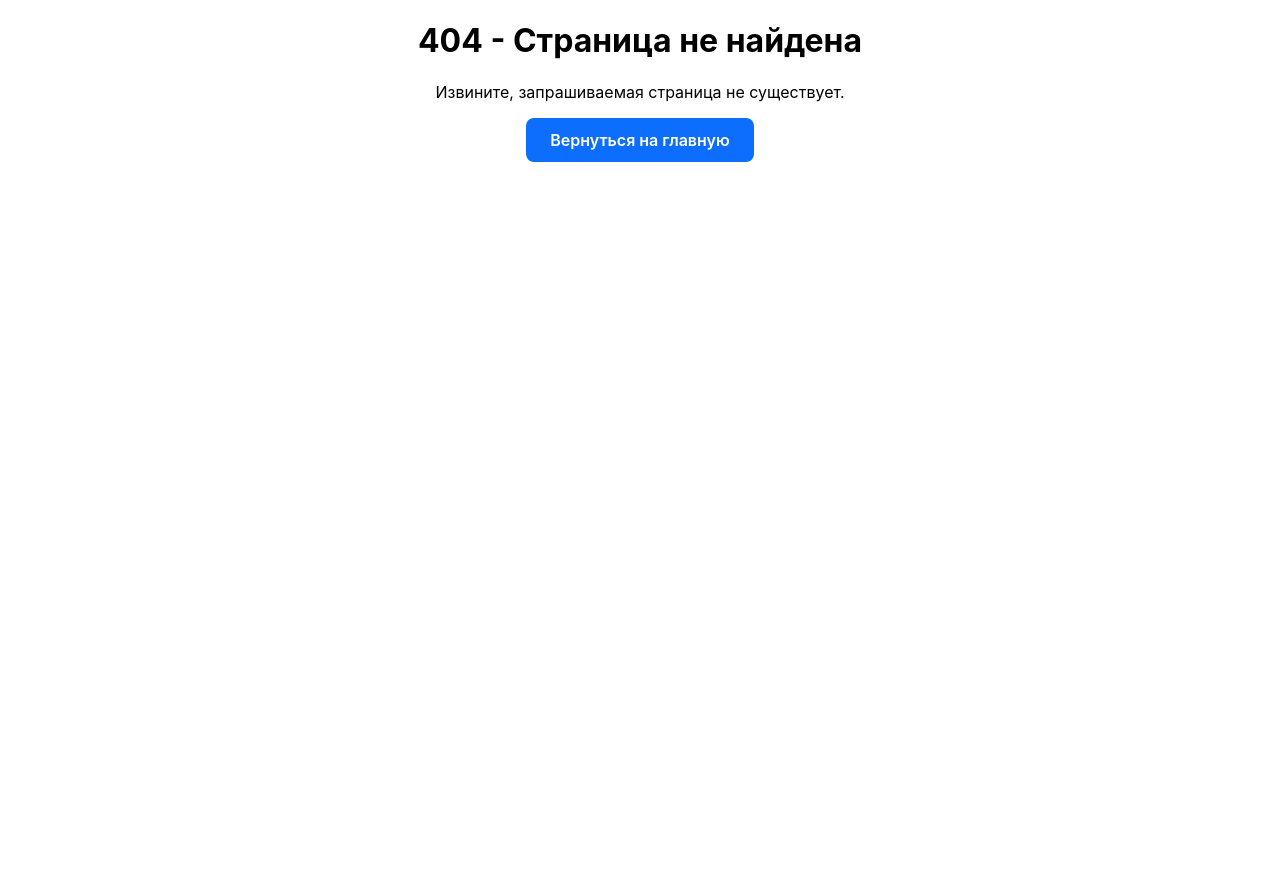
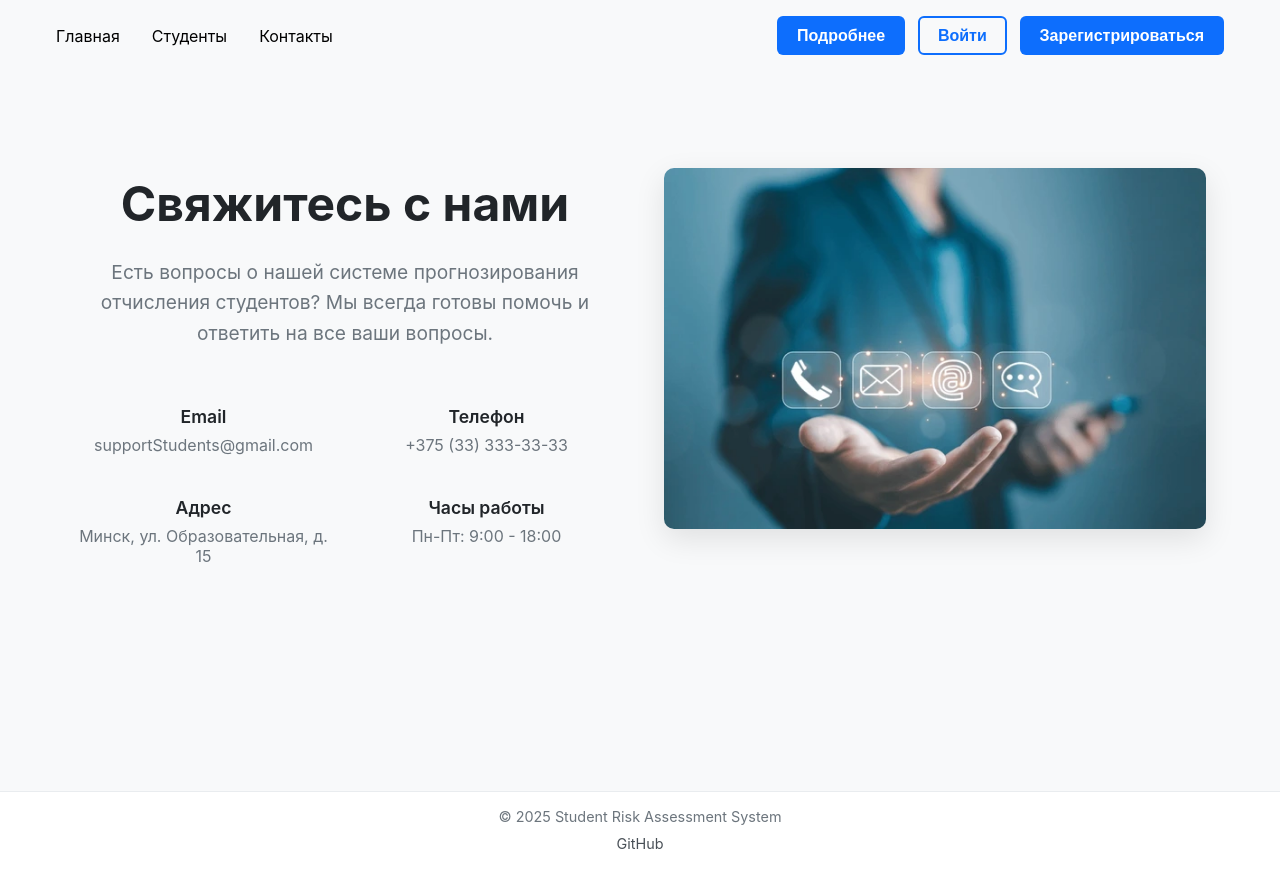
Before and after one commit to SavichArtem/React_labs, a React (Create React App) app: page /contact in a window 1280 px wide. Before the commit this address had no page. Before the commit the page ends 800 px from the top, so only its background shows below. Built offline with nearby package versions, Linux system fonts and the light colour scheme.

Commit message:
feat: add Contact page

```diff
--- a/src/App.js
+++ b/src/App.js
@@ -3,6 +3,7 @@ import { BrowserRouter as Router, Routes, Route } from "react-router-dom";
 import { HomePage } from './pages/HomePage/HomePage';
 import { NotFoundPage } from './pages/NotFoundPage/NotFoundPage';
 import { StudentsPage } from './pages/StudentPage/StudentPage';
+import { ContactPage } from './pages/ContactPage/ContactPage';
 
 
 function App() {
@@ -13,6 +14,7 @@ function App() {
         <Routes>
           <Route path="/" element={<HomePage />} />
           <Route path="/students" element={<StudentsPage />} />
+          <Route path="/contact" element={<ContactPage />} />
           <Route path="*" element={<NotFoundPage />} />
         </Routes>
       </div>
--- /dev/null
+++ b/src/components/ContactSection/ContactSection.css
@@ -0,0 +1,87 @@
+.contact_section {
+  padding: 4rem 0;
+  min-height: calc(100vh - 80px);
+  background-color: #f8f9fa;
+}
+
+.contact_content {
+  display: flex;
+  flex-wrap: wrap;
+  align-items: center;
+  gap: 3rem;
+}
+
+.contact_text,
+.contact_image {
+  flex: 1;
+  min-width: 300px;
+}
+
+.contact_title {
+  font-size: clamp(2rem, 5vw, 3rem);
+  font-weight: 700;
+  margin-bottom: 1.5rem;
+  color: #212529;
+  line-height: 1.2;
+}
+
+.contact_description {
+  font-size: 1.2rem;
+  margin-bottom: 2.5rem;
+  line-height: 1.6;
+  color: #6c757d;
+}
+
+.contact_info {
+  display: grid;
+  grid-template-columns: repeat(auto-fit, minmax(250px, 1fr));
+  gap: 1.5rem;
+}
+
+.contact_item h3 {
+  font-size: 1.1rem;
+  font-weight: 600;
+  margin-bottom: 0.5rem;
+  color: #212529;
+}
+
+.contact_item p {
+  color: #6c757d;
+  margin: 0;
+}
+
+.contact_img {
+  width: 100%;
+  height: auto;
+  border-radius: 10px;
+  box-shadow: 0 10px 30px rgba(0, 0, 0, 0.1);
+}
+
+@media (max-width: 768px) {
+  .contact_section {
+    padding: 2rem 0;
+  }
+
+  .contact_content {
+    flex-direction: column;
+    gap: 2rem;
+  }
+
+  .contact_text,
+  .contact_image {
+    width: 100%;
+  }
+
+  .contact_title {
+    text-align: center;
+  }
+
+  .contact_description {
+    text-align: center;
+    font-size: 1.1rem;
+  }
+
+  .contact_info {
+    grid-template-columns: 1fr;
+  }
+}
--- /dev/null
+++ b/src/components/ContactSection/ContactSection.jsx
@@ -0,0 +1,43 @@
+import React from 'react';
+import '../ContactSection/ContactSection.css';
+
+export function ContactSection() {
+  return (
+    <section className="contact_section">
+      <div className="container">
+        <div className="contact_content">
+          <div className="contact_text">
+            <h1 className="contact_title">Свяжитесь с нами</h1>
+            <p className="contact_description">
+              Есть вопросы о нашей системе прогнозирования отчисления студентов?
+              Мы всегда готовы помочь и ответить на все ваши вопросы.
+            </p>
+            <div className="contact_info">
+              <div className="contact_item">
+                <h3>Email</h3>
+                <p>supportStudents@gmail.com</p>
+              </div>
+              <div className="contact_item">
+                <h3>Телефон</h3>
+                <p>+375 (33) 333-33-33</p>
+              </div>
+              <div className="contact_item">
+                <h3>Адрес</h3>
+                <p>Минск, ул. Образовательная, д. 15</p>
+              </div>
+              <div className="contact_item">
+                <h3>Часы работы</h3>
+                <p>Пн-Пт: 9:00 - 18:00</p>
+              </div>
+            </div>
+          </div>
+          <div className="contact_image">
+            <img src='contact.webp' alt="Контакты" className="contact_img"/>
+          </div>
+        </div>
+      </div>
+    </section>
+  );
+};
+
+export default ContactSection;
--- /dev/null
+++ b/src/pages/ContactPage/ContactPage.jsx
@@ -0,0 +1,15 @@
+import { Header } from '../../components/Header/Header';
+import { ContactSection } from '../../components/ContactSection/ContactSection';
+import { Footer } from '../../components/Footer/Footer';
+
+export function ContactPage() {
+  return (
+    <div>
+      <Header/>
+      <ContactSection/>
+      <Footer/>
+    </div>
+  );
+}
+
+export default ContactPage;
```
Also changed, not shown: public/contact.webp (added).
